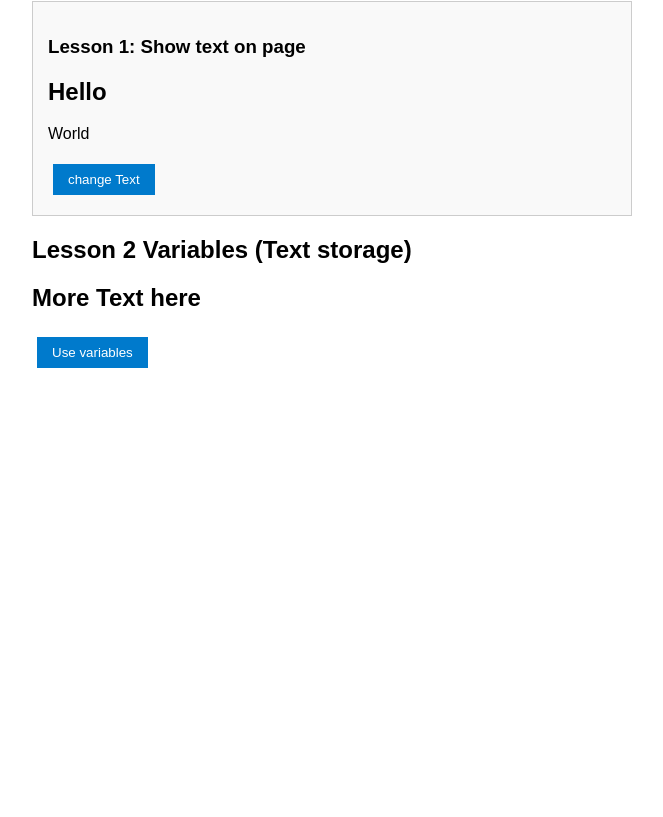
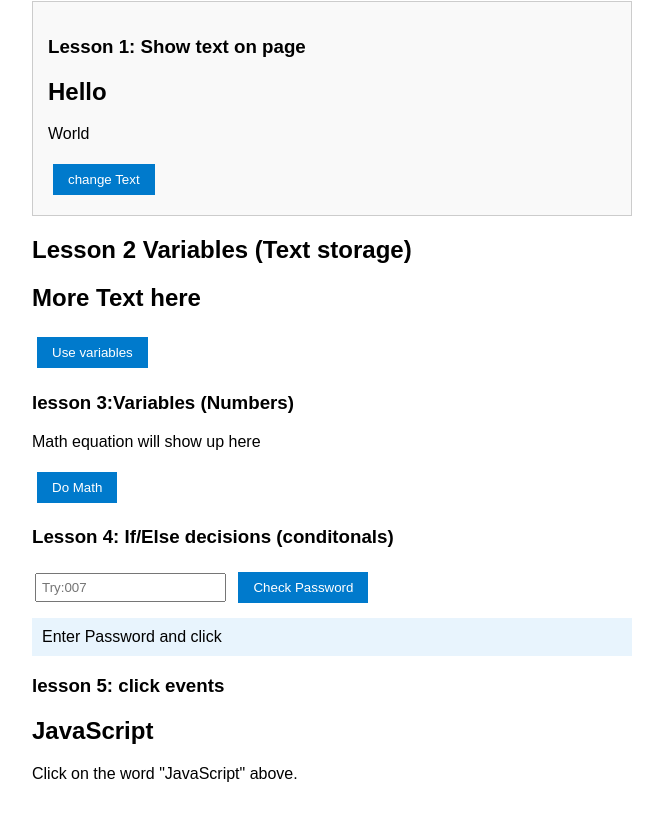
Before and after one commit to SEHOLESM/Week4--JavaScript, a plain HTML site: page index.html in a window 1280 px wide. Shown: the part 119-936 px from the top of the page, without its empty margins (308-971 px from the left). Before the commit the page ends 800 px from the top, so only its background shows below. Drawn offline with Linux system fonts and the light colour scheme.

Commit message:
update info
update info

```diff
--- a/index.html
+++ b/index.html
@@ -37,8 +37,8 @@
     <script>
       function Lesson2(){
         var message1="hello everyone!";
-        var message2="I love JavaSript! "
-        var message3="it's awesome!"
+        var message2="I love JavaSript! ";
+        var message3="it's awesome!";
 
         document.getElementById("Heading2").innerHTML=message1;
         document.getElementById("text2").innerHTML =message2  +  message3;
@@ -46,6 +46,52 @@
     </script>
 
   </div>
+  <!--lesson 3- variables part 2--->
+  <div class="lesson">
+    <h3>lesson 3:Variables (Numbers)</h3>
+    <p id="Math">Math equation will show up here</p>
+    <button onclick="Lesson3()">Do Math</button>
+    <script>
+      function Lesson3() {
+        var num1=7;
+        var num2=10;
+        document.getElementById("Math").innerHTML=num1 + "x" + num2 + "=" + (num1* num2);
+      }
+    </script>
+  </div>
+   <!--lesson 4- conditonal part 2--->
+<div class="lesson">
+  <h3>Lesson 4: If/Else decisions (conditonals)</h3>
+  <input type="password" id="password" placeholder="Try:007">
+  <button onclick="lesson4()">Check Password</button>
+  <div class="result" id="result4">Enter Password and click</div>
+
+  <script>
+    function lesson4(){
+    var userPasword=document.getElementById("password").value;
+    if (userPasword=="007") {
+      document.getElementById("result4").innerHTML="Correct password. You are logged in!";
+    } else{
+      document.getElementById("result4").innerHTML="Wrong password. Please try again";
+    }
+  }
+  </script>
+
+</div>
+
+ <!--lesson 5---->
+<div class="lesson">
+  <h3>lesson 5: click events</h3>
+  <h2 onclick="this.innerHTML='Its awesome!'">JavaScript</h2>
+  <p>Click on the word "JavaScript" above.</p>
+
+
+</div>
+
+
+
+
+
 
 </body>
 </html>
```
